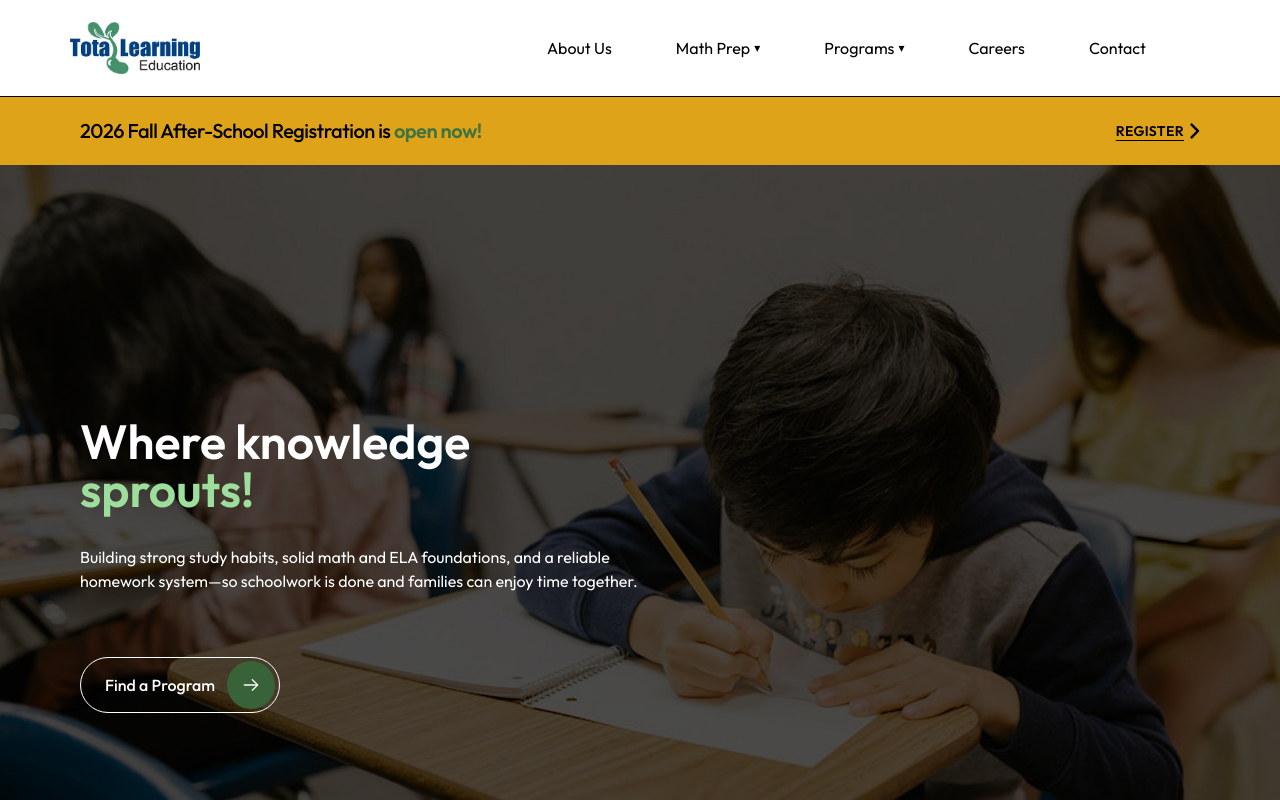
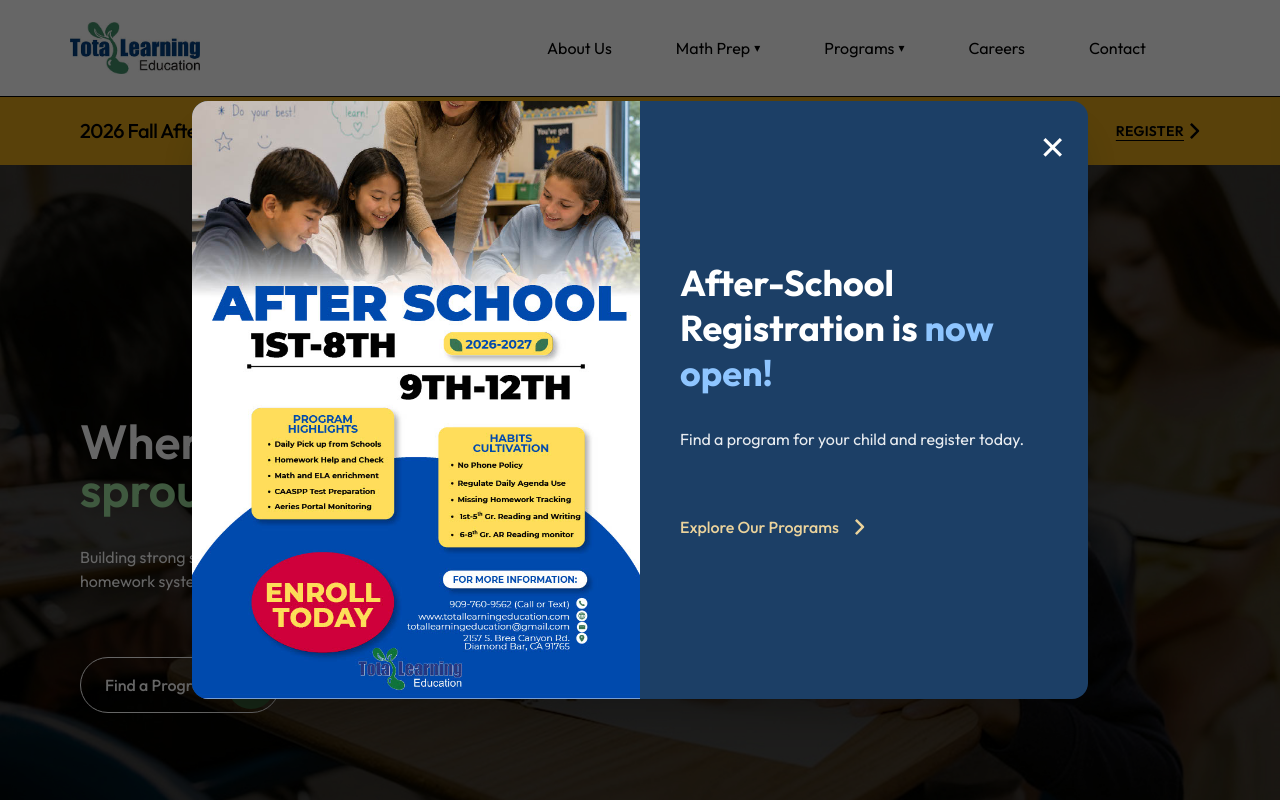
Before and after one commit to candiceeluu/tle-website, a React (Vite) app: page / in a window 1280 px wide. Shown: the top 800 px of the page. Built offline with nearby package versions, Linux system fonts and the light colour scheme.

Commit message:
Added pop-up for landing to advertise Fall afterschool programs

```diff
--- a/src/components/ui/WelcomeModal.jsx
+++ b/src/components/ui/WelcomeModal.jsx
@@ -0,0 +1,71 @@
+import { useState, useEffect } from 'react';
+import { Link } from "react-router-dom";
+import Arrow from "@/components/ui/arrow";
+
+function WelcomeModal() {
+  const [isOpen, setIsOpen] = useState(false);
+
+  useEffect(() => {
+    const hasSeenModal = sessionStorage.getItem('hasSeenWelcomeModal');
+    if (!hasSeenModal) {
+      setIsOpen(true);
+    }
+  }, []);
+
+  const handleClose = () => {
+    sessionStorage.setItem('hasSeenWelcomeModal', 'true');
+    setIsOpen(false);
+  };
+
+  if (!isOpen) return null;
+
+  return (
+    <div
+      className="fixed inset-0 z-[1000] flex items-center justify-center bg-black/60 p-4"
+      onClick={handleClose}
+    >
+      <div
+        className="relative flex w-full max-w-4xl flex-col overflow-hidden rounded-2xl bg-[#1c3f66] shadow-2xl sm:flex-row max-h-[90vh] overflow-y-auto"
+        onClick={(e) => e.stopPropagation()}
+        >
+        <button
+            className="absolute right-4 top-4 z-10 rounded-full p-1.5 text-xl leading-none text-white close-btn hover:bg-white/10"
+            onClick={handleClose}
+            aria-label="Close"
+        >
+            ✕
+        </button>
+
+        <div className="sm:w-1/2 sm:shrink-0">
+        <img
+            src="images/Landing/afterschool-poster-2026.jpg"
+            alt="After-school program"
+            className="w-full h-auto object-contain sm:h-full sm:min-h-[520px] sm:object-cover"
+        />
+        </div>
+
+        <div className="flex flex-col justify-center gap-4 px-6 py-8 sm:px-10 sm:py-12">
+            <div className="flex flex-col gap-2">
+                <h2 className="text-2xl font-bold leading-tight text-white sm:text-4xl">
+                    After-School Registration is{' '}
+                    <span className="text-blue-300">now open!</span>
+                </h2>
+                <p className="text-white/90">
+                    Find a program for your child and register today.
+                </p>
+            </div>
+            <Link to="/programs" className="group flex items-center gap-1 w-fit">
+                <p className="text-light-yellow font-medium">
+                Explore Our Programs
+                </p>
+                <div className="w-2.5 transition-transform duration-300 group-hover:translate-x-1">
+                <Arrow color="var(--light-yellow)" orientation="right" />
+                </div>
+            </Link>
+        </div>
+      </div>
+    </div>
+  );
+}
+
+export default WelcomeModal;
--- a/src/pages/Home/Home.jsx
+++ b/src/pages/Home/Home.jsx
@@ -9,11 +9,12 @@
 import Location from '/src/components/blocks/Landing/Location';
 import Community from '/src/components/blocks/Landing/Reviews/Community';
 import Stats from '../../components/blocks/Landing/Stats';
+import WelcomeModal from '../../components/ui/WelcomeModal';
 
 function Home() {
-
  return (
  <>
+ <WelcomeModal />
  <Hero />
  <LearningPrograms />
  <Services />
```
Also changed, not shown: public/images/Landing/afterschool-poster-2026.jpg (added), 1 other file (tests, documents, lock files or other folders).
